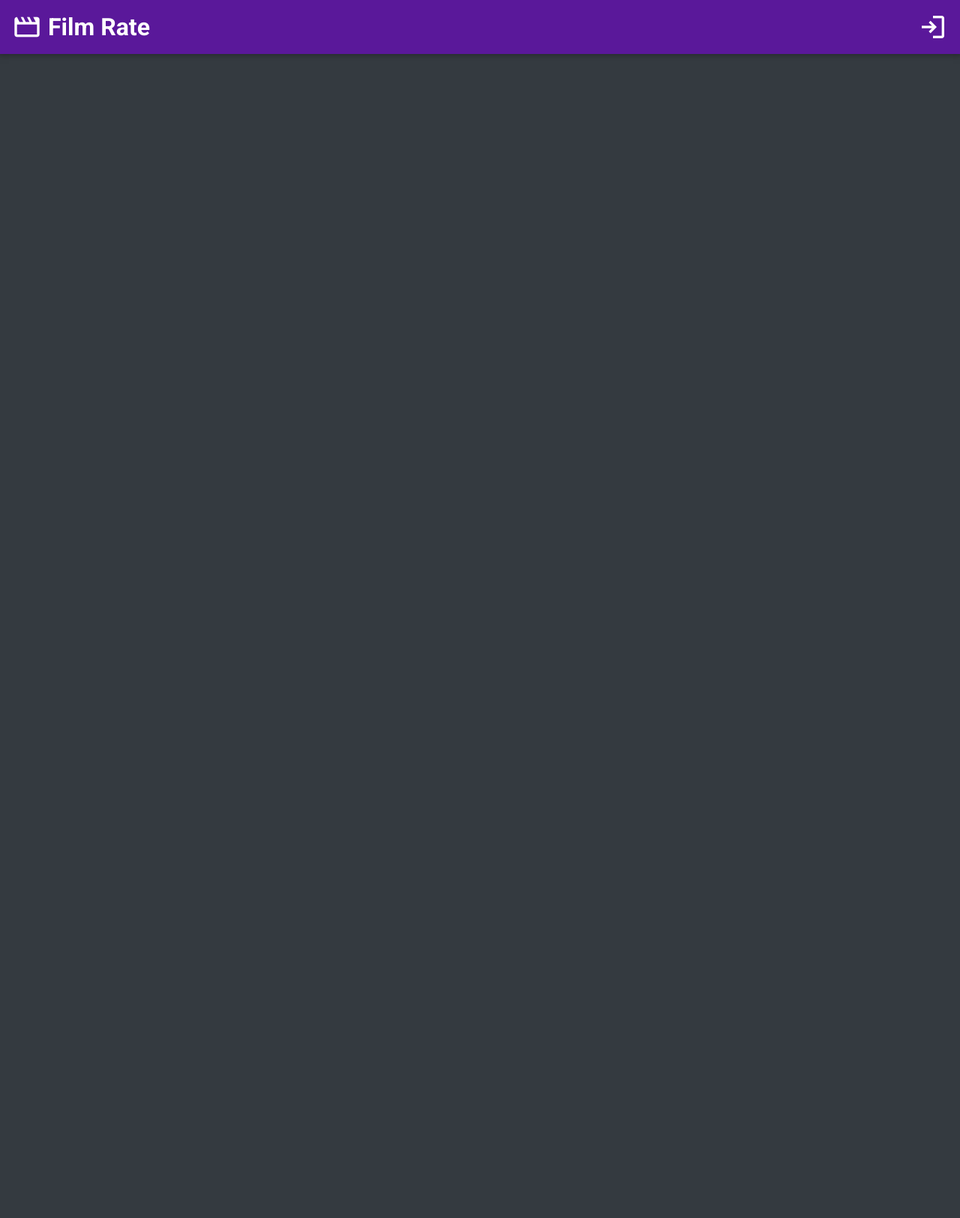
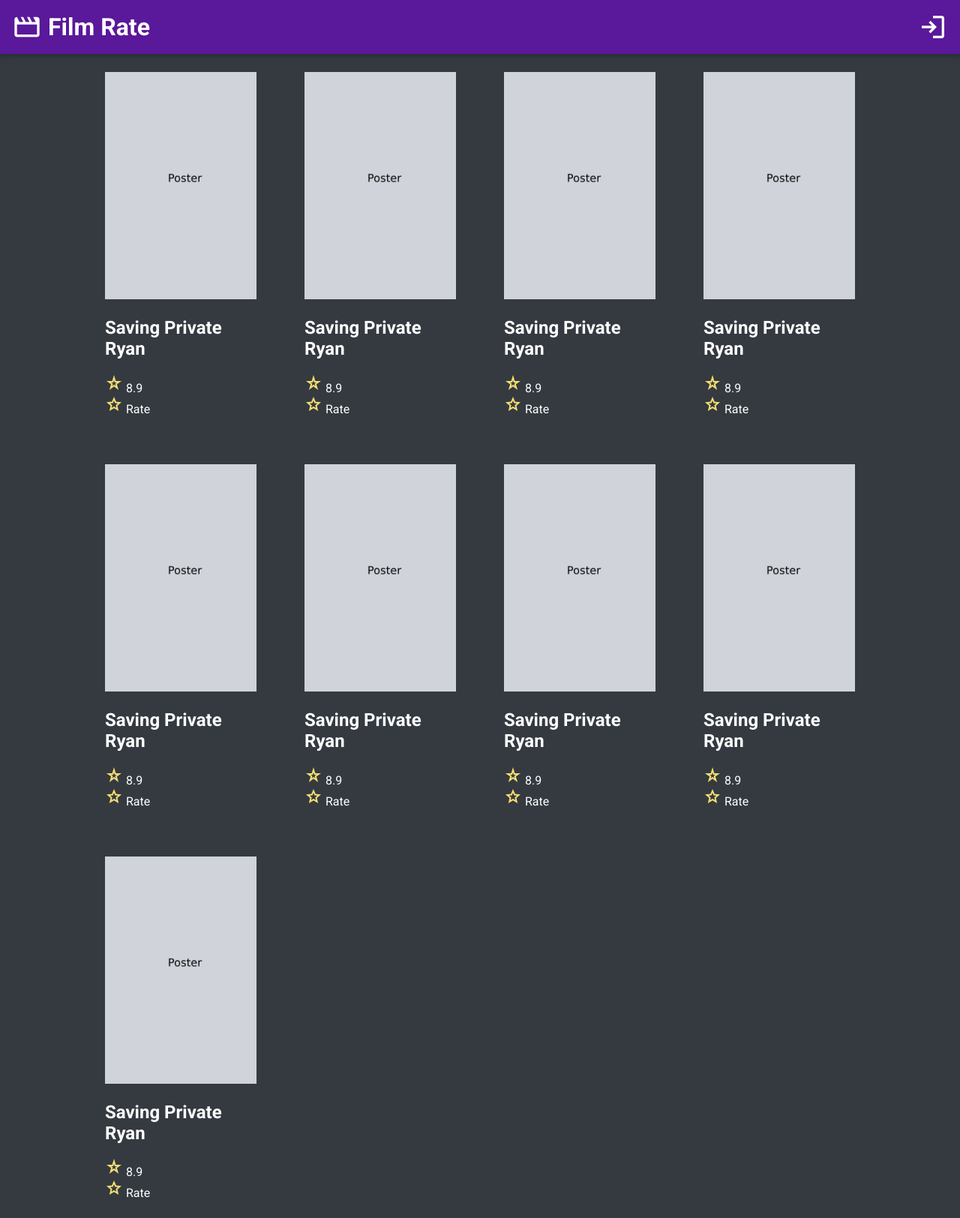
Before and after one commit to MikiWojak/film-list, a PHP site: page /dashboard in a window 1280 px wide. Shown: the whole page at 75% size. Before the commit the page ends 73 px from the top, so only its background shows below. Run offline with PHP 8.4, Linux system fonts and the light colour scheme.

Commit message:
Films Dashboard WIP

```diff
--- a/public/css/common.css
+++ b/public/css/common.css
@@ -37,3 +37,7 @@
         display: none;
     }
 }
+
+.star {
+    color: #F7DD72;
+}
--- a/public/css/dashboard.css
+++ b/public/css/dashboard.css
@@ -1 +1,23 @@
-/* @TODO Fill it */
+.container {
+    padding: 1.5em;
+
+    @media only screen and (min-device-width: 768px) {
+        max-width: 1000px;
+        margin: 0 auto;
+    }
+}
+
+.film_list {
+    display: grid;
+    grid-template-columns: repeat(2, 1fr);
+    grid-gap: 2em;
+
+    @media only screen and (min-device-width: 768px) {
+        grid-template-columns: repeat(4, 1fr);
+        grid-gap: 4em;
+    }
+}
+
+.film__poster {
+    width: 100%;
+}
--- a/public/views/dashboard.html
+++ b/public/views/dashboard.html
@@ -19,6 +19,7 @@
 
         <link rel="stylesheet" type="text/css" href="public/css/main.css" />
         <link rel="stylesheet" type="text/css" href="public/css/common.css" />
+        <link rel="stylesheet" type="text/css" href="public/css/dashboard.css" />
     </head>
     <body>
         <header class="header">
@@ -37,7 +38,214 @@
         </header>
 
         <div class="container">
+            <div class="film_list">
+                <div class="film">
+                    <img class="film__poster" src="public/img/poster_tmp.jpg" alt="Poster">
 
+                    <h2 class="film__title">Saving Private Ryan</h2>
+
+                    <div class="film__bottom">
+                        <div class="film__bottom__general-rate">
+                            <span class="material-symbols-outlined star">
+                                star_rate
+                            </span>
+
+                            <span>8.9</span>
+                        </div>
+                        <div class="film__bottom__user-rate">
+                            <span class="material-symbols-outlined star">
+                                star
+                            </span>
+
+                            <span>Rate</span>
+                        </div>
+                    </div>
+                </div>
+
+                <div class="film">
+                    <img class="film__poster" src="public/img/poster_tmp.jpg" alt="Poster">
+
+                    <h2 class="film__title">Saving Private Ryan</h2>
+
+                    <div class="film__bottom">
+                        <div class="film__bottom__general-rate">
+                            <span class="material-symbols-outlined star">
+                                star_rate
+                            </span>
+
+                            <span>8.9</span>
+                        </div>
+                        <div class="film__bottom__user-rate">
+                            <span class="material-symbols-outlined star">
+                                star
+                            </span>
+
+                            <span>Rate</span>
+                        </div>
+                    </div>
+                </div>
+
+                <div class="film">
+                    <img class="film__poster" src="public/img/poster_tmp.jpg" alt="Poster">
+
+                    <h2 class="film__title">Saving Private Ryan</h2>
+
+                    <div class="film__bottom">
+                        <div class="film__bottom__general-rate">
+                            <span class="material-symbols-outlined star">
+                                star_rate
+                            </span>
+
+                            <span>8.9</span>
+                        </div>
+                        <div class="film__bottom__user-rate">
+                            <span class="material-symbols-outlined star">
+                                star
+                            </span>
+
+                            <span>Rate</span>
+                        </div>
+                    </div>
+                </div>
+
+                <div class="film">
+                    <img class="film__poster" src="public/img/poster_tmp.jpg" alt="Poster">
+
+                    <h2 class="film__title">Saving Private Ryan</h2>
+
+                    <div class="film__bottom">
+                        <div class="film__bottom__general-rate">
+                            <span class="material-symbols-outlined star">
+                                star_rate
+                            </span>
+
+                            <span>8.9</span>
+                        </div>
+                        <div class="film__bottom__user-rate">
+                            <span class="material-symbols-outlined star">
+                                star
+                            </span>
+
+                            <span>Rate</span>
+                        </div>
+                    </div>
+                </div>
+
+                <div class="film">
+                    <img class="film__poster" src="public/img/poster_tmp.jpg" alt="Poster">
+
+                    <h2 class="film__title">Saving Private Ryan</h2>
+
+                    <div class="film__bottom">
+                        <div class="film__bottom__general-rate">
+                            <span class="material-symbols-outlined star">
+                                star_rate
+                            </span>
+
+                            <span>8.9</span>
+                        </div>
+                        <div class="film__bottom__user-rate">
+                            <span class="material-symbols-outlined star">
+                                star
+                            </span>
+
+                            <span>Rate</span>
+                        </div>
+                    </div>
+                </div>
+
+                <div class="film">
+                    <img class="film__poster" src="public/img/poster_tmp.jpg" alt="Poster">
+
+                    <h2 class="film__title">Saving Private Ryan</h2>
+
+                    <div class="film__bottom">
+                        <div class="film__bottom__general-rate">
+                            <span class="material-symbols-outlined star">
+                                star_rate
+                            </span>
+
+                            <span>8.9</span>
+                        </div>
+                        <div class="film__bottom__user-rate">
+                            <span class="material-symbols-outlined star">
+                                star
+                            </span>
+
+                            <span>Rate</span>
+                        </div>
+                    </div>
+                </div>
+
+                <div class="film">
+                    <img class="film__poster" src="public/img/poster_tmp.jpg" alt="Poster">
+
+                    <h2 class="film__title">Saving Private Ryan</h2>
+
+                    <div class="film__bottom">
+                        <div class="film__bottom__general-rate">
+                            <span class="material-symbols-outlined star">
+                                star_rate
+                            </span>
+
+                            <span>8.9</span>
+                        </div>
+                        <div class="film__bottom__user-rate">
+                            <span class="material-symbols-outlined star">
+                                star
+                            </span>
+
+                            <span>Rate</span>
+                        </div>
+                    </div>
+                </div>
+
+                <div class="film">
+                    <img class="film__poster" src="public/img/poster_tmp.jpg" alt="Poster">
+
+                    <h2 class="film__title">Saving Private Ryan</h2>
+
+                    <div class="film__bottom">
+                        <div class="film__bottom__general-rate">
+                            <span class="material-symbols-outlined star">
+                                star_rate
+                            </span>
+
+                            <span>8.9</span>
+                        </div>
+                        <div class="film__bottom__user-rate">
+                            <span class="material-symbols-outlined star">
+                                star
+                            </span>
+
+                            <span>Rate</span>
+                        </div>
+                    </div>
+                </div>
+
+                <div class="film">
+                    <img class="film__poster" src="public/img/poster_tmp.jpg" alt="Poster">
+
+                    <h2 class="film__title">Saving Private Ryan</h2>
+
+                    <div class="film__bottom">
+                        <div class="film__bottom__general-rate">
+                            <span class="material-symbols-outlined star">
+                                star_rate
+                            </span>
+
+                            <span>8.9</span>
+                        </div>
+                        <div class="film__bottom__user-rate">
+                            <span class="material-symbols-outlined star">
+                                star
+                            </span>
+
+                            <span>Rate</span>
+                        </div>
+                    </div>
+                </div>
+            </div>
         </div>
     </body>
 </html>
```
Also changed, not shown: public/img/poster_tmp.jpg (added).
